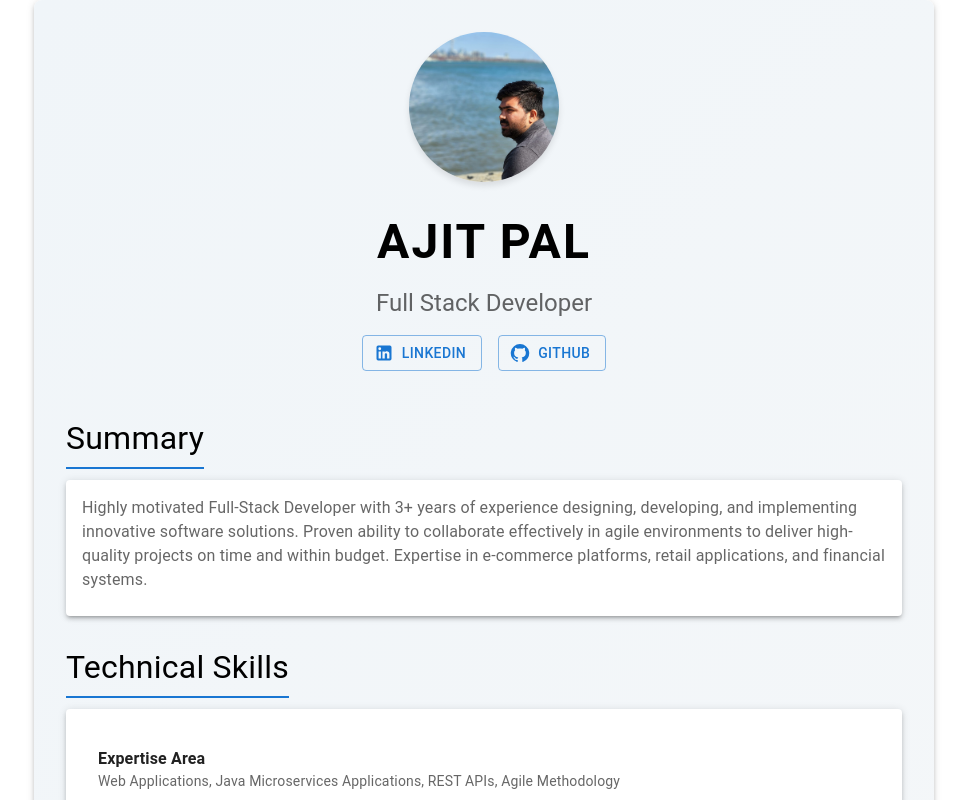
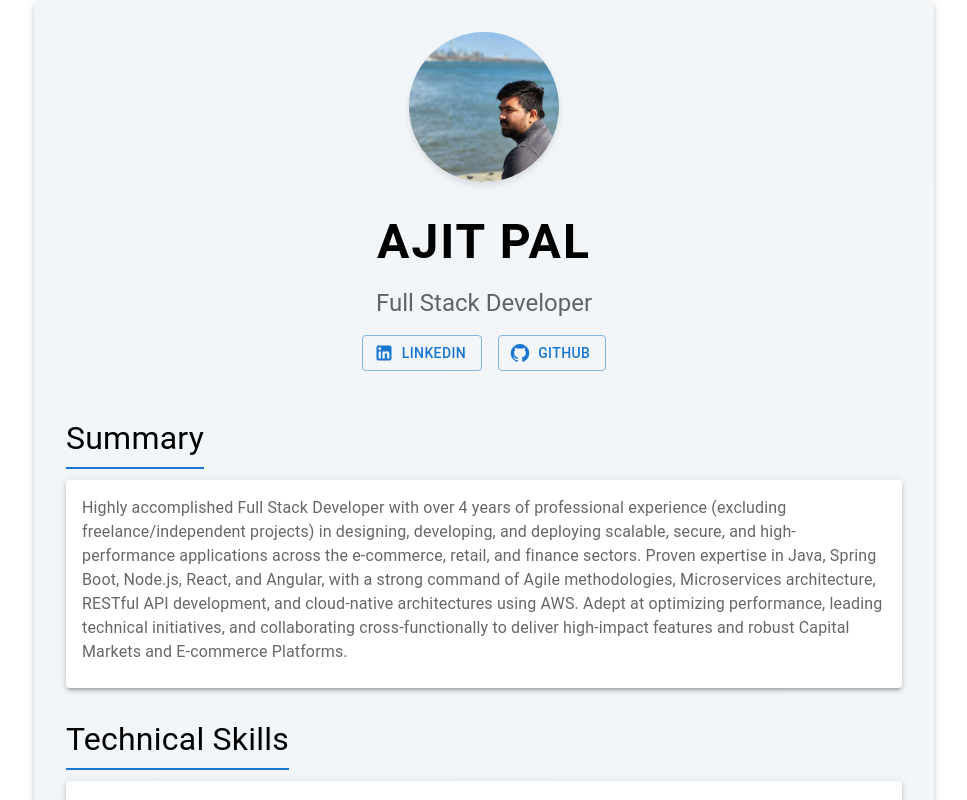
Before and after one commit to ajitpal254/Ajit-Portfolio, a React (Create React App) app: page / in a window 1280 px wide. Shown: the top 800 px of the page, without its empty margins (156-1123 px from the left). Built offline with nearby package versions, Linux system fonts and the light colour scheme.

Commit message:
resume and bio update

```diff
--- a/src/App.js
+++ b/src/App.js
@@ -13,7 +13,7 @@ import {
 } from "@mui/material";
 import GitHubIcon from "@mui/icons-material/GitHub";
 import LinkedInIcon from "@mui/icons-material/LinkedIn";
-import resume from "./assets/AJIT PAL - Full Stack Developer.pdf";
+import resume from "./assets/AJIT PAL - Master.pdf";
 
 // ...all your imports stay the same
 
@@ -100,12 +100,14 @@ const Portfolio = () => {
           <Card elevation={3} sx={cardHover}>
             <CardContent>
               <Typography variant="body1" color="text.secondary">
-                Highly motivated Full-Stack Developer with 3+ years of
-                experience designing, developing, and implementing innovative
-                software solutions. Proven ability to collaborate effectively in
-                agile environments to deliver high-quality projects on time and
-                within budget. Expertise in e-commerce platforms, retail
-                applications, and financial systems.
+                Highly accomplished Full Stack Developer with over 4 years of professional experience
+                (excluding freelance/independent projects) in designing, developing, and deploying scalable,
+                secure, and high-performance applications across the e-commerce, retail, and finance
+                sectors. Proven expertise in Java, Spring Boot, Node.js, React, and Angular, with a strong
+                command of Agile methodologies, Microservices architecture, RESTful API development, and
+                cloud-native architectures using AWS. Adept at optimizing performance, leading technical
+                initiatives, and collaborating cross-functionally to deliver high-impact features and robust
+                Capital Markets and E-commerce Platforms.
               </Typography>
             </CardContent>
           </Card>
```
Also changed, not shown: 1 other file (tests, documents, lock files or other folders).
